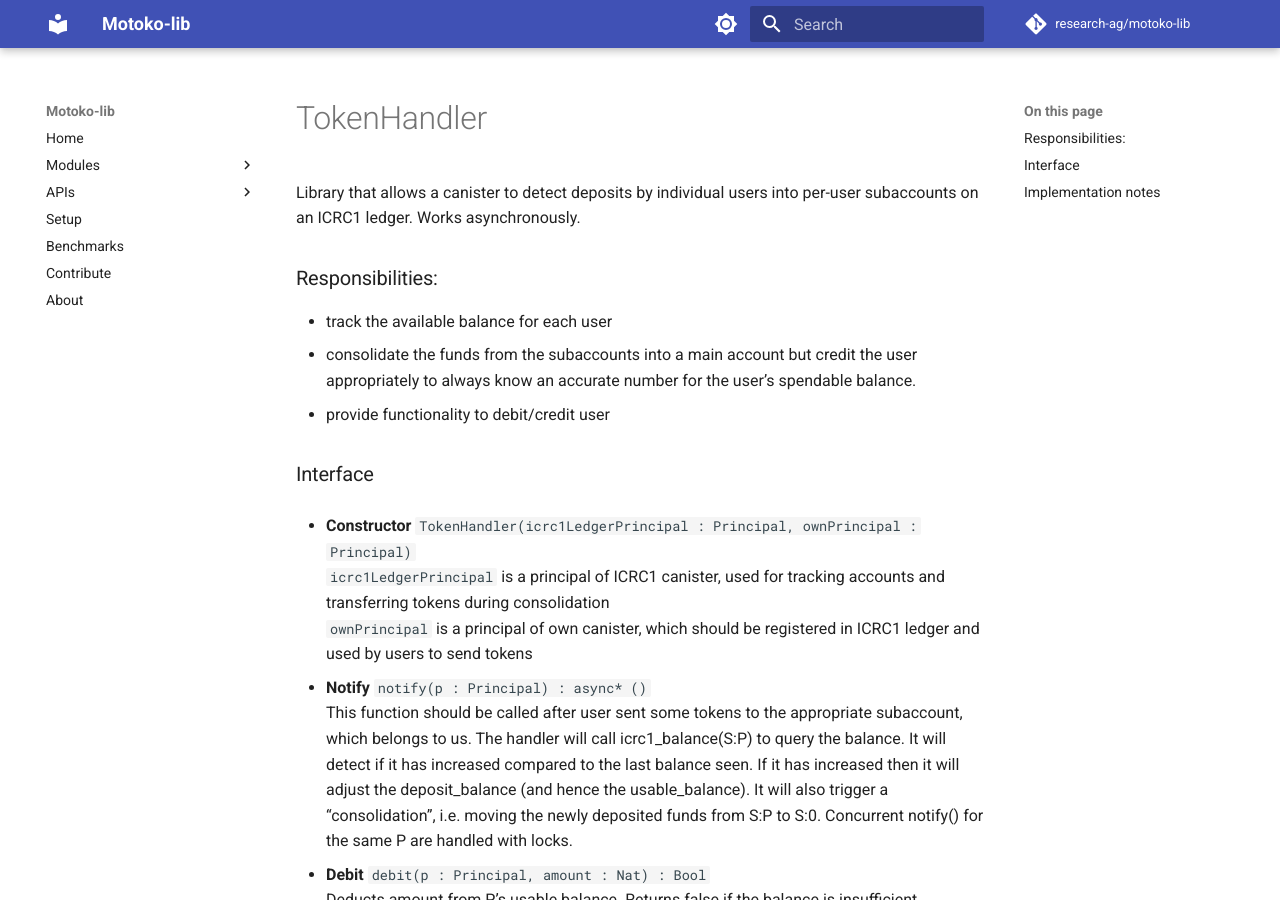
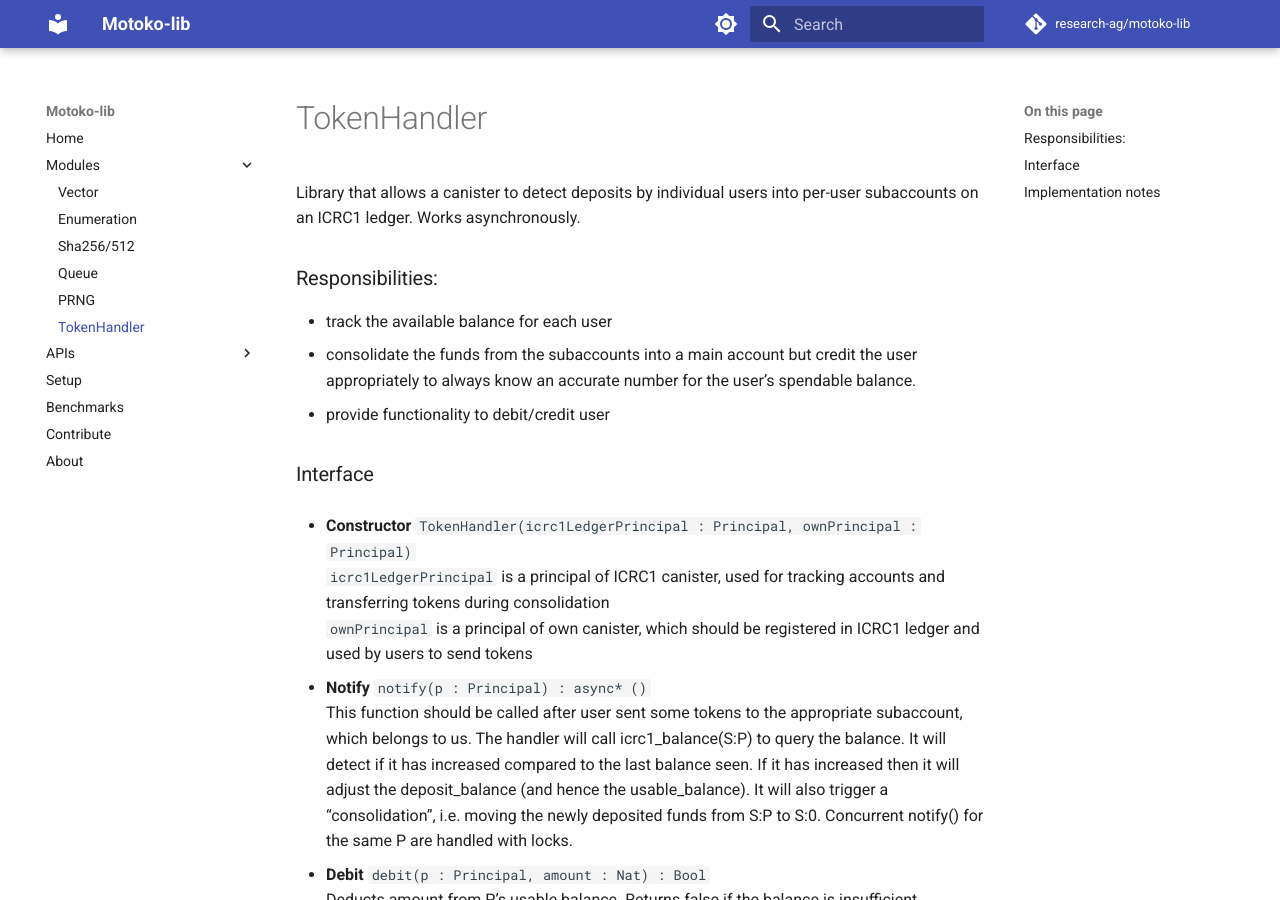
Before and after one commit to research-ag/motoko-lib, an MkDocs documentation site: the page built from docs/modules/token_handler.md, in a window 1280 px wide and 900 px high. Built offline with MkDocs 1.6.1 and Material for MkDocs 9.7.7, drawn with Linux system fonts in a browser that asks for light colours; comment, search, counter and statistics services are not loaded; some of the changed lines change nothing that is shown.

Commit message:
added TokenHandler module documentation to mkdocs.yml

```diff
--- a/mkdocs.yml
+++ b/mkdocs.yml
@@ -11,6 +11,7 @@ nav:
     - Sha256/512: modules/sha2.md
     - Queue: modules/queue.md
     - PRNG: modules/prng.md
+    - TokenHandler: modules/token_handler.md
   - APIs:
     - Vector: modoc/Vector.md
     - Enumeration: modoc/Enumeration.md
```
